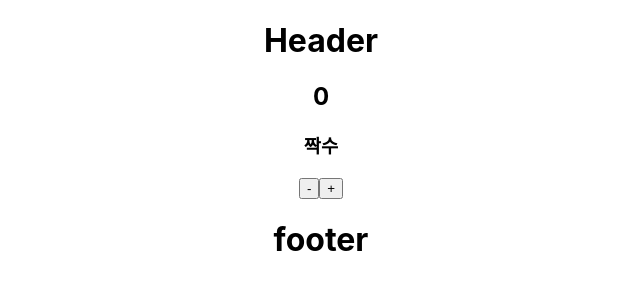
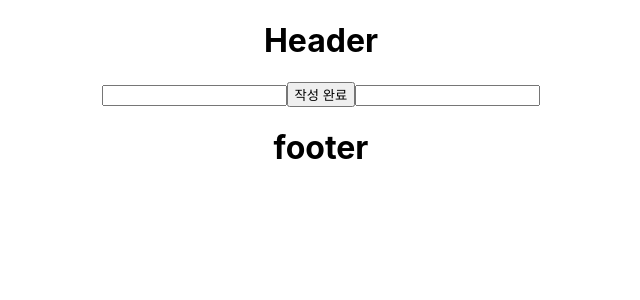
Before and after one commit to klmin/react-study, a React (Create React App) app: page / in a window 1280 px wide. Shown: the top 300 px of the page, without its empty margins (319-959 px from the left). Built offline with nearby package versions, Linux system fonts and the light colour scheme.

Commit message:
feat: Add examples for useEffect

```diff
--- a/src/components/Body.js
+++ b/src/components/Body.js
@@ -1,37 +1,37 @@
 import "./Body.css";
-import { useState } from "react";
+import { useRef, useState, useEffect } from "react";
 
-const Viewer = ({number}) => {
+const Body = () => {
+
+    const [text, setText] = useState("");
+    const [text1, setText1] = useState("");
+    const textRef = useRef();
+
+    const handleOnChange = (e) => {
+        console.log(`text change value : ${e.target.value}`)
+        setText(e.target.value);
+    }
+    const handleOnChange1 = (e) => {
+        console.log(`text1 change value : ${e.target.value}`)
+        setText1(e.target.value);
+    }
+
+    const handleOnClick = () => {
+        alert(text);
+        textRef.current.value = "";
+    }
+
+    useEffect(() => {
+        console.log(`update text : ${text}`);
+    }, [text]);
+
     return (
         <div>
-            {number % 2 === 0 ? <h3>짝수</h3> : <h3>홀수</h3>}
+            <input ref={textRef} value={text} onChange={handleOnChange}/>
+            <button onClick={handleOnClick}>작성 완료</button>
+            <input value={text1} onChange={handleOnChange1}/>
         </div>
     );
 }
 
-
-const Body = () => {
-
-    const [number, setNumber] = useState(0);
-
-    const onIncrease = () => {
-        setNumber(n => n+1);
-    }
-    const onDecrease = () => {
-        setNumber(n => n-1)
-    }
-
-    return(
-        <div>
-            <h2>{number}</h2>
-            <Viewer number={number} />
-            <div>
-                <button onClick={onDecrease}>-</button>
-                <button onClick={onIncrease}>+</button>
-            </div>
-        </div>
-    );
-
-};
-
 export default Body;
```
